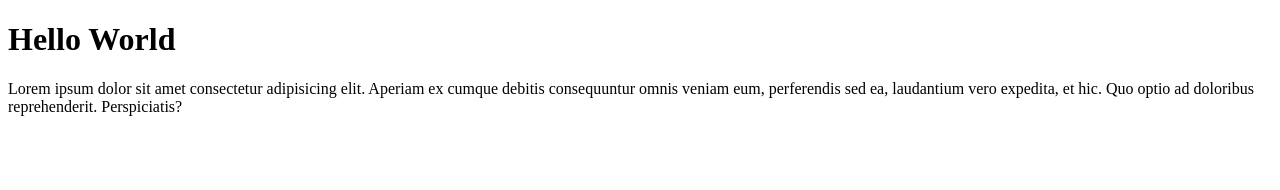
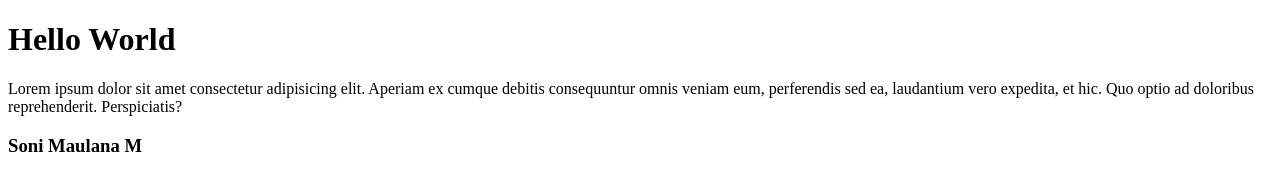
Before and after one commit to sonimaulana/smm-git-test, a plain HTML site: page index.html in a window 1280 px wide. Drawn offline with Linux system fonts and the light colour scheme.

Commit message:
Menambahkan Nama Soni Maulana

```diff
--- a/index.html
+++ b/index.html
@@ -9,5 +9,6 @@
     <p>
         Lorem ipsum dolor sit amet consectetur adipisicing elit. Aperiam ex cumque debitis consequuntur omnis veniam eum, perferendis sed ea, laudantium vero expedita, et hic. Quo optio ad doloribus reprehenderit. Perspiciatis?
     </p>
+    <h3> Soni Maulana M</h3>
 </body>
 </html>
```
